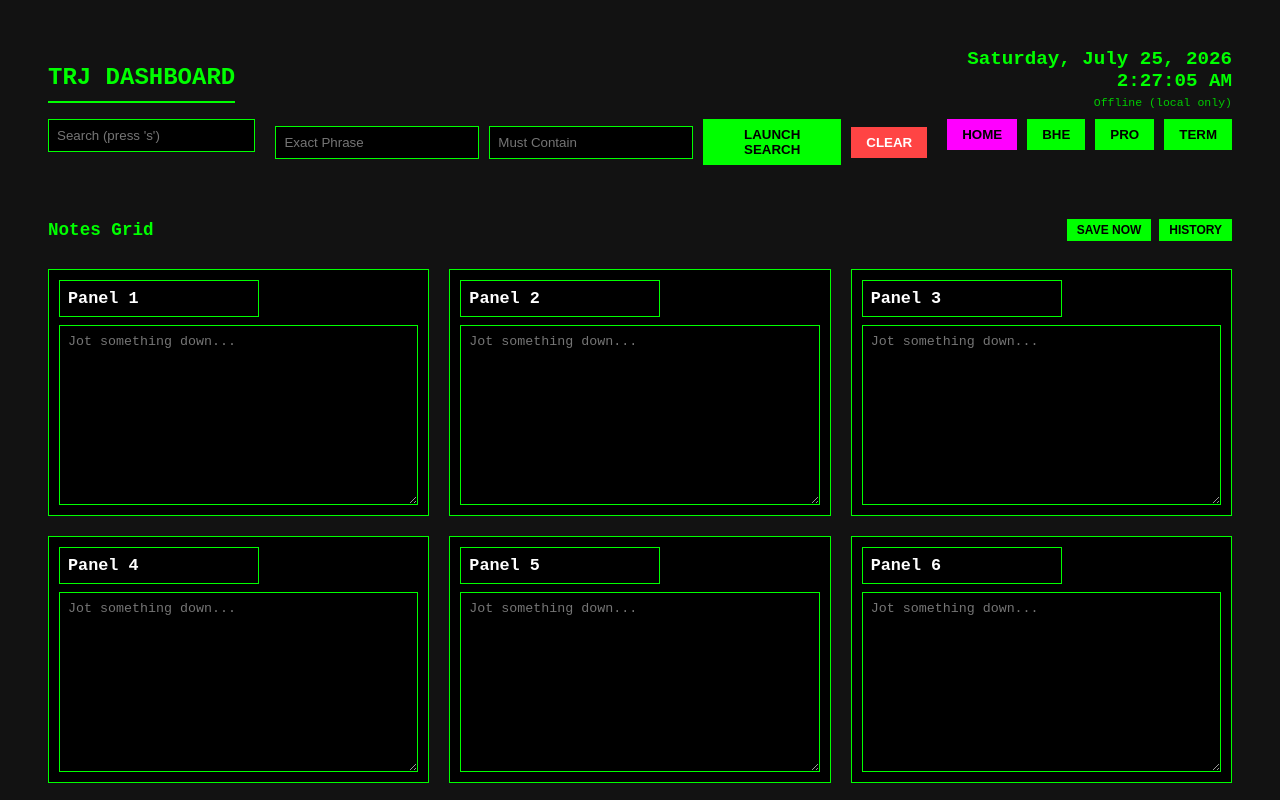
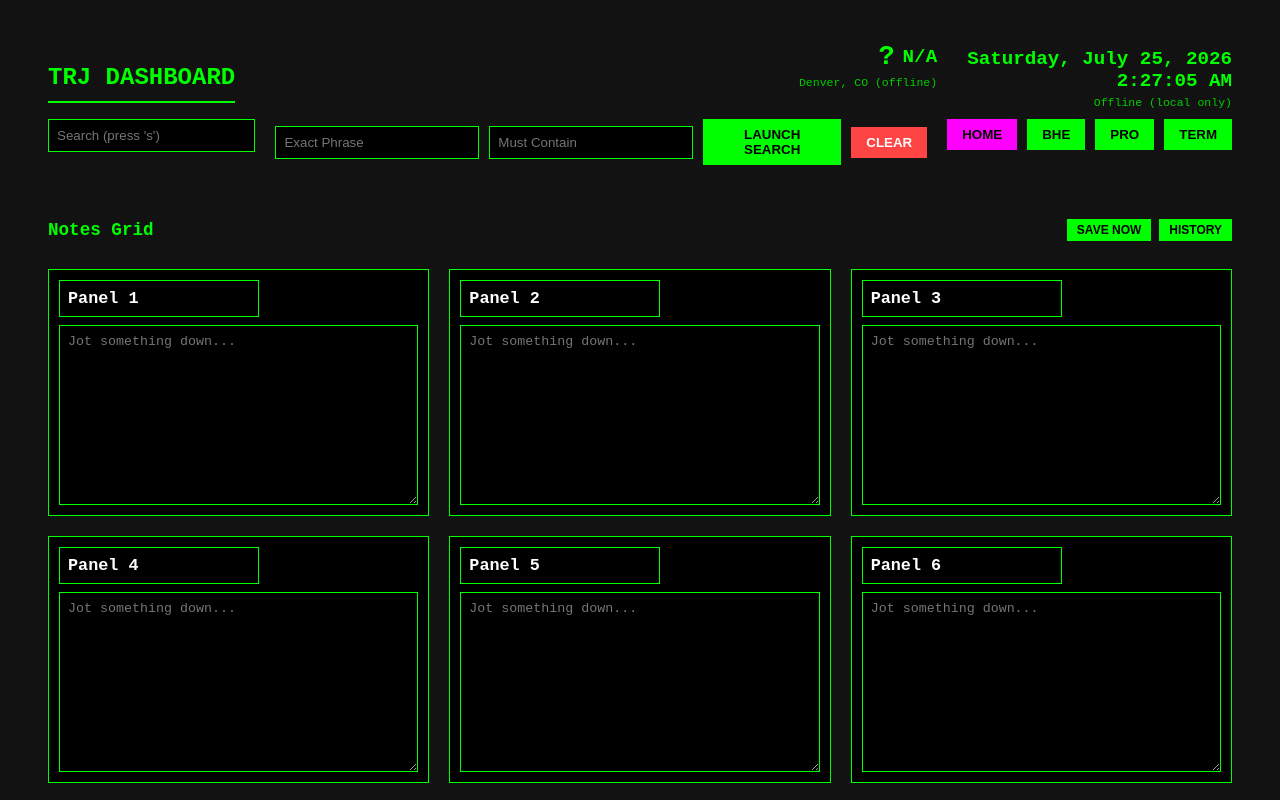
Before and after one commit to gwsgator/gwsgtr, a website: page page2.html in a window 1280 px wide. Shown: the top 800 px of the page. Drawn offline with Linux system fonts and the light colour scheme; no server answers.

Commit message:
Add weather widget to P2

```diff
--- a/page2.html
+++ b/page2.html
@@ -23,6 +23,10 @@
 
         #clock-container { float: right; text-align: right; font-size: 1.2em; font-weight: bold; }
         #sync-status { font-size: 0.6em; color: #00cc00; font-weight: normal; margin-top: 4px; }
+        #weather-container { float: right; text-align: right; font-size: 1.2em; font-weight: bold; margin-right: 30px; margin-top: -6px; }
+        #weather-main { display: flex; align-items: center; gap: 8px; justify-content: flex-end; }
+        #weather-icon { font-size: 1.4em; }
+        #weather-detail { font-size: 0.6em; color: #00cc00; font-weight: normal; margin-top: 4px; }
         .section-toolbar { display: flex; justify-content: space-between; align-items: center; margin-top: 40px; }
         .toolbar-buttons { display: flex; gap: 8px; }
         .small-btn { font-size: 0.75em; padding: 4px 10px; }
@@ -47,6 +51,10 @@
 </head>
 <body>
     <div id="clock-container"><div id="date"></div><div id="time"></div><div id="sync-status">Loading...</div></div>
+    <div id="weather-container">
+        <div id="weather-main"><span id="weather-icon">--</span><span id="weather-temp">Loading...</span></div>
+        <div id="weather-detail">Denver, CO</div>
+    </div>
     <h1>TRJ DASHBOARD</h1>
 
     <div class="search-area">
@@ -87,6 +95,39 @@
             document.getElementById('time').innerText = now.toLocaleTimeString();
         }
         setInterval(updateClock, 1000); updateClock();
+
+        const weatherCodeMap = {
+            0: ['Clear', '☀'], 1: ['Mostly Clear', '🌤'], 2: ['Partly Cloudy', '⛅'], 3: ['Overcast', '☁'],
+            45: ['Fog', '🌫'], 48: ['Fog', '🌫'],
+            51: ['Light Drizzle', '🌦'], 53: ['Drizzle', '🌦'], 55: ['Heavy Drizzle', '🌦'],
+            61: ['Light Rain', '🌧'], 63: ['Rain', '🌧'], 65: ['Heavy Rain', '🌧'],
+            71: ['Light Snow', '🌨'], 73: ['Snow', '🌨'], 75: ['Heavy Snow', '🌨'],
+            80: ['Rain Showers', '🌦'], 81: ['Rain Showers', '🌦'], 82: ['Heavy Showers', '⛈'],
+            95: ['Thunderstorm', '⛈'], 96: ['Thunderstorm', '⛈'], 99: ['Thunderstorm', '⛈']
+        };
+
+        async function loadWeather() {
+            const tempEl = document.getElementById('weather-temp');
+            const iconEl = document.getElementById('weather-icon');
+            const detailEl = document.getElementById('weather-detail');
+            try {
+                const res = await fetch('https://api.open-meteo.com/v1/forecast?latitude=39.7392&longitude=-104.9903&current=temperature_2m,weather_code&temperature_unit=fahrenheit&timezone=auto');
+                if (!res.ok) throw new Error('bad response');
+                const data = await res.json();
+                const temp = Math.round(data.current.temperature_2m);
+                const code = data.current.weather_code;
+                const [label, icon] = weatherCodeMap[code] || ['Unknown', '?'];
+                tempEl.innerText = temp + '°F';
+                iconEl.innerText = icon;
+                detailEl.innerText = 'Denver, CO — ' + label;
+            } catch (err) {
+                tempEl.innerText = 'N/A';
+                iconEl.innerText = '?';
+                detailEl.innerText = 'Denver, CO (offline)';
+            }
+        }
+        loadWeather();
+        setInterval(loadWeather, 15 * 60 * 1000);
 
         function launchSearch() {
             const query = document.getElementById('main-search').value;
```
